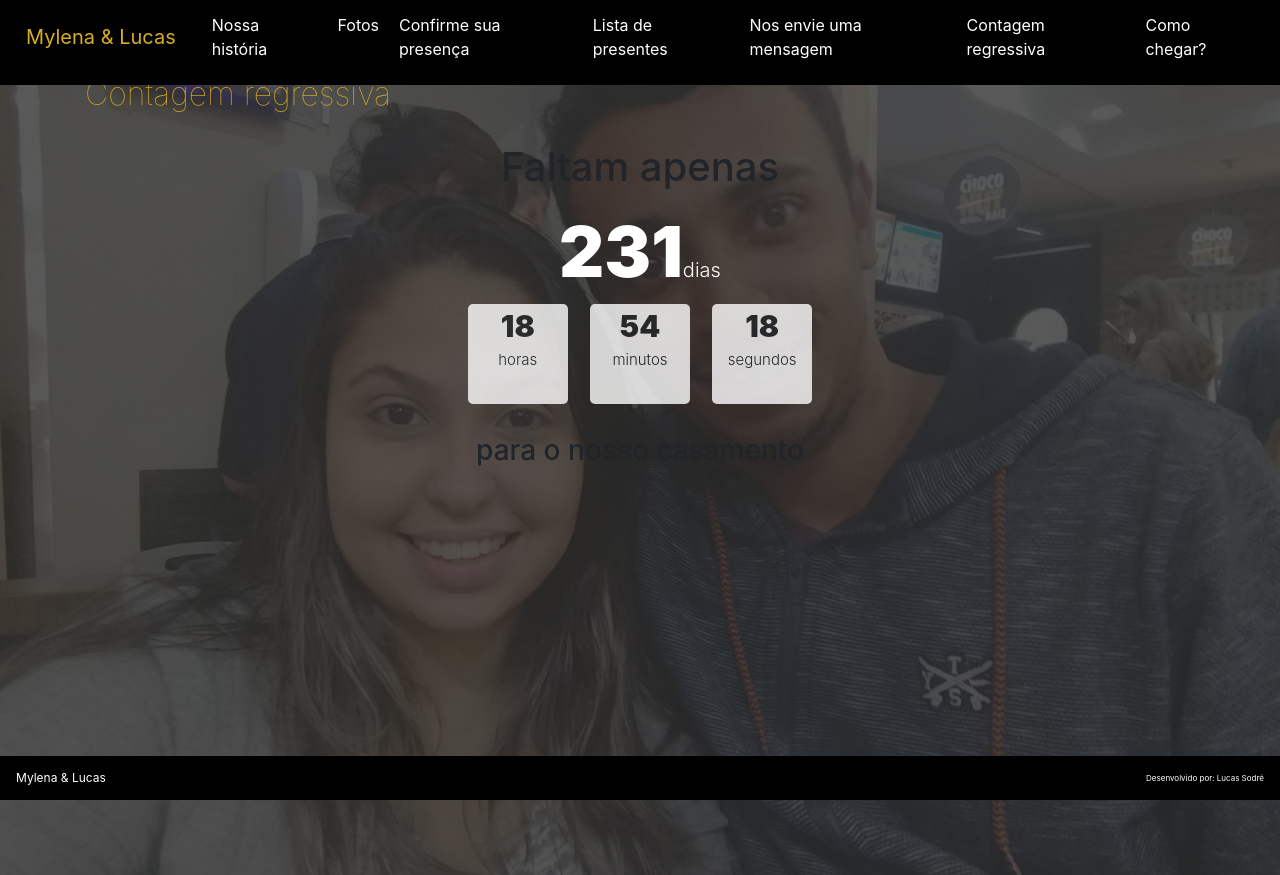
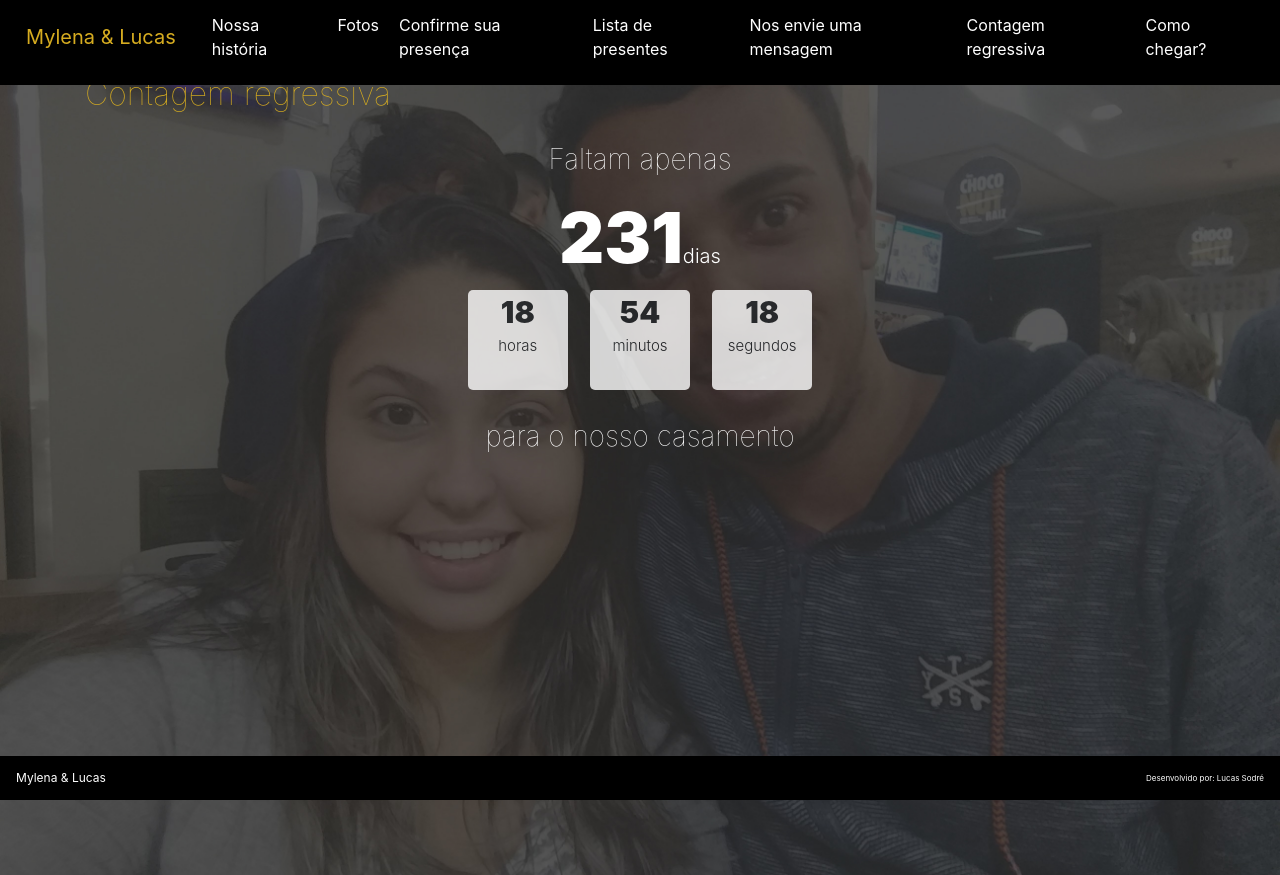
Before and after one commit to mylu26/mylu26.github.io, a React (Create React App) app: page /countdown in a window 1280 px wide. Built offline with nearby package versions, Linux system fonts and the light colour scheme; what google-maps-react would draw is missing.

Commit message:
Página de contador

```diff
--- a/src/pages/CountdownPage.js
+++ b/src/pages/CountdownPage.js
@@ -81,6 +81,10 @@ export default class CountdownPage extends React.Component {
                 fontSize: 15,
                 fontWeight: 300
             }
+        },
+        textH3: {
+            color: '#fff',
+            fontWeight: 100
         }
     }
 
@@ -100,7 +104,7 @@ export default class CountdownPage extends React.Component {
                                 <p>Carregando...</p>
                             ) : (
                                 <div>
-                                    <h1>Faltam apenas</h1>
+                                    <h3 style={this.styles.textH3}>Faltam apenas</h3>
                                     <div style={this.styles.time.days}>
                                         {days}
                                         <span
@@ -130,7 +134,9 @@ export default class CountdownPage extends React.Component {
                                         </div>
                                     </div>
                                     <SeparatorComponent />
-                                    <h3>para o nosso casamento</h3>
+                                    <h3 style={this.styles.textH3}>
+                                        para o nosso casamento
+                                    </h3>
                                 </div>
                             )}
                         </div>
```
